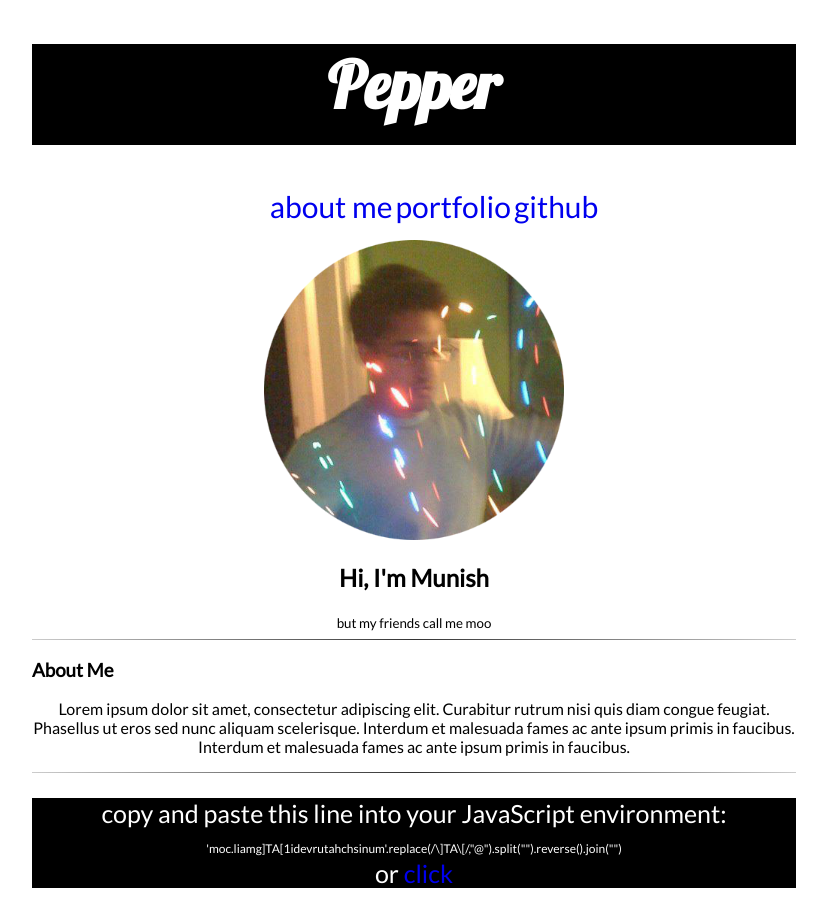
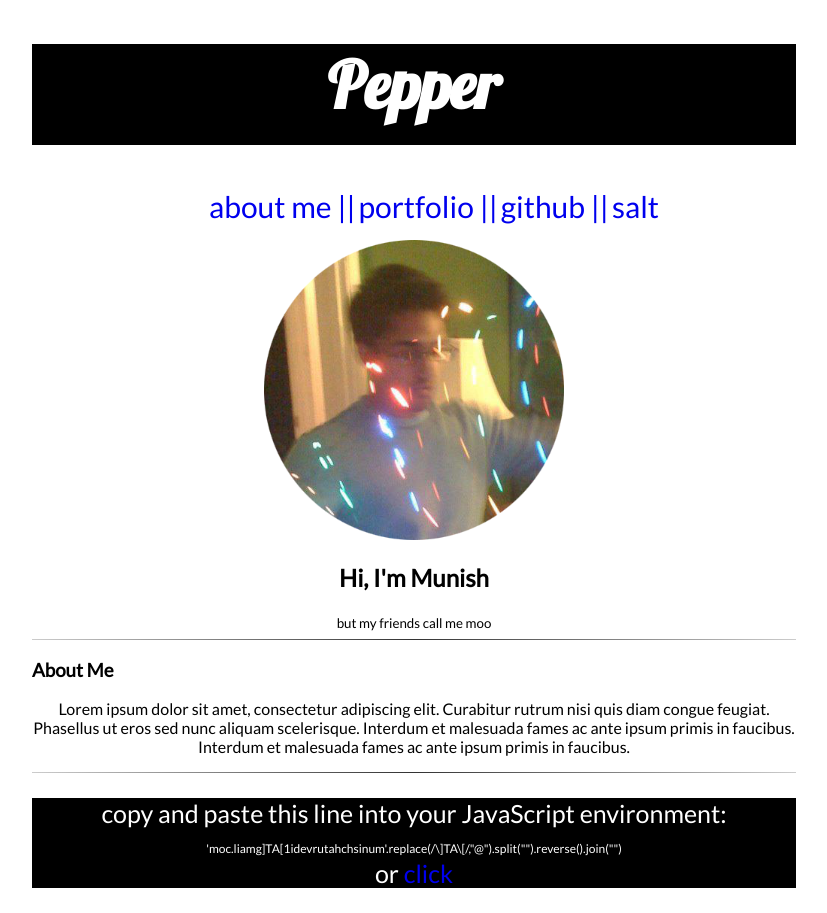
Before and after one commit to Mooku1/pepper, a plain HTML site: page index.html in a window 1280 px wide. Shown: the whole page, without its empty margins (226-1053 px from the left). Drawn offline with Linux system fonts and the light colour scheme.

Commit message:
added salt

```diff
--- a/index.html
+++ b/index.html
@@ -10,9 +10,10 @@
     <header>
       <h1>Pepper</h1>
     <ul>
-      <li class="top-nav"><a href="index.html">about me</a></li>
-      <li class="top-nav"><a href="portfolio.html">portfolio</a></li>
-      <li class="top-nav"><a href="https://github.com/Mooku1">github</a></li>
+      <li class="top-nav"><a href="index.html">about me ||</a></li>
+      <li class="top-nav"><a href="portfolio.html">portfolio ||</a></li>
+      <li class="top-nav"><a href="https://github.com/Mooku1">github ||</a></li>
+      <li class="top-nav"><a href="http://zolon4.github.io/salt">salt</a></li>
     </ul>
     </header>
 
```
